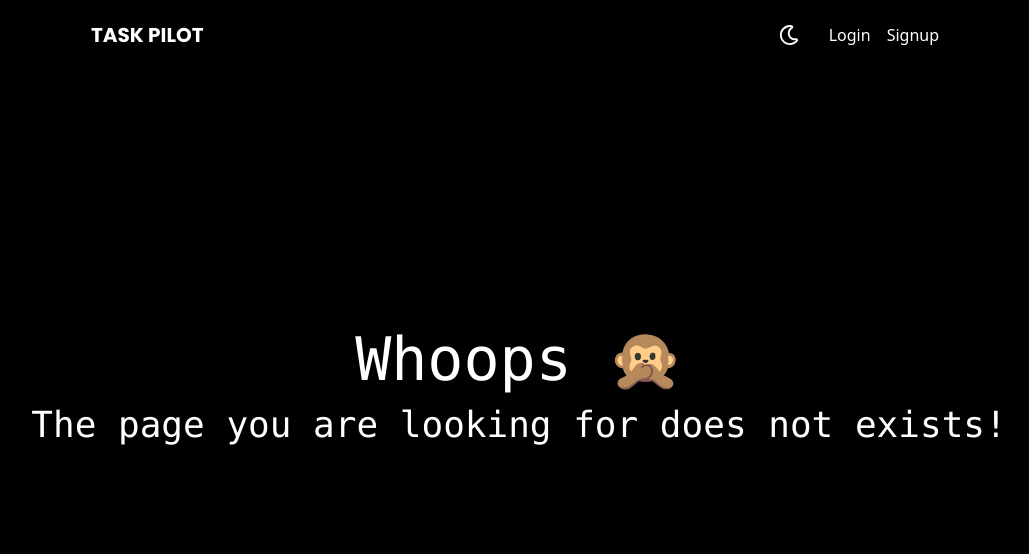
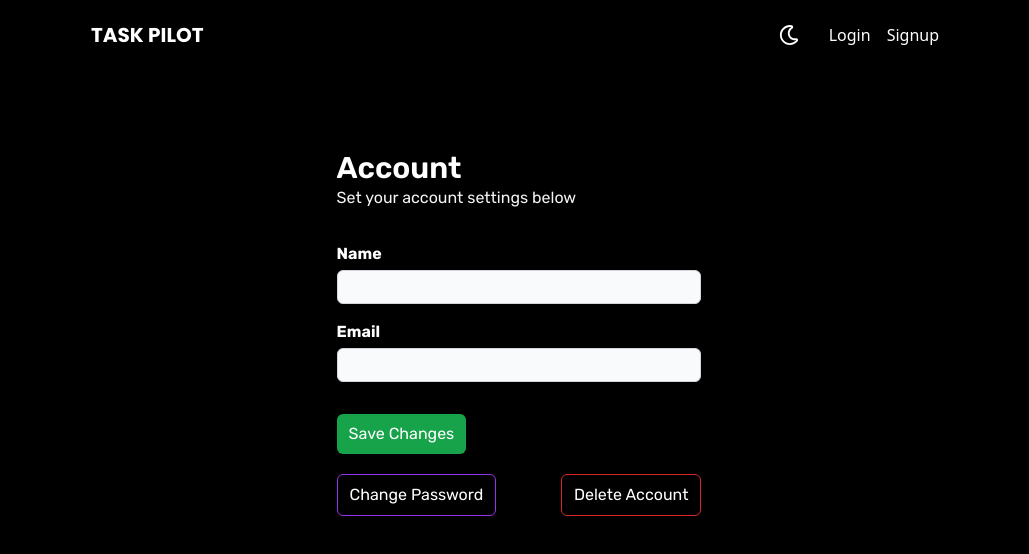
Before and after one commit to actuallyakshat/Task-Pilot, a React (Vite) app in the folder frontend/: page /profile in a window 1280 px wide. Shown: the top 554 px of the page, without its empty margins (121-1150 px from the left). Built offline with nearby package versions, Linux system fonts and the light colour scheme; no server answers; the HTML template or start-up script is replaced by a standard one.

Commit message:
added user profile and delete account controller

```diff
--- a/frontend/src/App.jsx
+++ b/frontend/src/App.jsx
@@ -4,18 +4,25 @@ import { Route, Routes } from "react-router-dom";
 import { Login } from "./components/Authentication/Login";
 import { Signup } from "./components/Authentication/Signup";
 import { PageNotFound } from "./components/PageNotFound";
-import { isDarkAtom, isLoggedInAtom, loadingAtom } from "./utils/Store";
+import {
+  isDarkAtom,
+  isLoggedInAtom,
+  loadingAtom,
+  userAtom,
+} from "./utils/Store";
 import { useSetAtom, useAtomValue, useAtom } from "jotai";
 import { Toaster } from "react-hot-toast";
 import { Home } from "./components/Home/Home";
 import { useEffect } from "react";
 import { authorization } from "./utils/HandleApi";
+import { Profile } from "./components/Authentication/Profile";
 import { Sidebar } from "./components/Sidebar";
 
 function App() {
   const isDark = useAtomValue(isDarkAtom);
   const [isLoggedIn, setIsLoggedIn] = useAtom(isLoggedInAtom);
   const setLoading = useSetAtom(loadingAtom);
+  const setUser = useSetAtom(userAtom);
   useEffect(() => {
     const fetchData = async () => {
       try {
@@ -23,6 +30,7 @@ function App() {
         if (token) {
           const auth = await authorization(token);
           setIsLoggedIn(auth.data.login);
+          setUser(auth.data.data);
         } else {
           setIsLoggedIn(false);
         }
@@ -51,10 +59,10 @@ function App() {
           <Route path="/login" element={<Login />} />
           <Route path="/signup" element={<Signup />} />
           <Route path="/list" element={<ListContainer />} />
+          <Route path="/profile" element={<Profile />} />
           <Route path="*" element={<PageNotFound />} />
         </Routes>
       </div>
-
     </div>
   );
 }
--- a/frontend/src/components/Authentication/Profile.jsx
+++ b/frontend/src/components/Authentication/Profile.jsx
@@ -1,7 +1,61 @@
-import React from 'react'
-
+import { useAtomValue } from "jotai";
+import { isDarkAtom, userAtom } from "../../utils/Store";
 export const Profile = () => {
+  const user = useAtomValue(userAtom);
+  const isDark = useAtomValue(isDarkAtom);
   return (
-    <div>Profile</div>
-  )
-}
+    <div className="flex-1 flex font-Rubik">
+      <div
+        className={`${
+          isDark ? "text-white" : "text-black"
+        } md:mx-0 mx-auto w-full px-8 transition-colors mt-8 py-12`}
+      >
+        <div className="mx-auto md:w-[60%] lg:w-[30%]">
+          <div>
+            <h1 className="font-[600] text-3xl">Account</h1>
+            <p className={`${isDark ? "text-gray-100" : "text-gray-600"}`}>
+              Set your account settings below
+            </p>
+          </div>
+          <div className="md:mx-0 h-[40%] w-full flex flex-col justify-between mt-8">
+            <div className="flex flex-col gap-4 relative">
+              <div className="flex flex-col gap-1">
+                <p className="font-bold">Name</p>
+                <input
+                  value={user.name}
+                  className="bg-gray-50 w-full text-black rounded-md px-2 py-1 border-gray-300 border "
+                />
+              </div>
+              <div className="flex flex-col gap-1">
+                <p className="font-bold">Email</p>
+                <input
+                  value={user.email}
+                  className="bg-gray-50 text-black w-full rounded-md px-2 py-1 border-gray-300 border "
+                />
+              </div>
+              <button className="bg-green-600 hover:bg-green-700 transition-colors rounded-md text-white block px-3 py-2 mt-4 w-fit">
+                Save Changes
+              </button>
+            </div>
+            <div className="mt-5 flex flex-col sm:flex-row justify-between gap-4">
+              <button
+                className={`${
+                  isDark ? "text-white" : "text-black"
+                } border-purple-600 hover:bg-purple-600 transition-colors hover:text-white border w-fit py-2 px-3 rounded-md`}
+              >
+                Change Password
+              </button>
+              <button
+                className={`${
+                  isDark ? "text-white" : "text-black"
+                } border-red-600 hover:bg-red-600 transition-colors hover:text-white border w-fit py-2 px-3 rounded-md`}
+              >
+                Delete Account
+              </button>
+            </div>
+          </div>
+        </div>
+      </div>
+    </div>
+  );
+};
```
Also changed, not shown: 2 other files (tests, documents, lock files or other folders).
